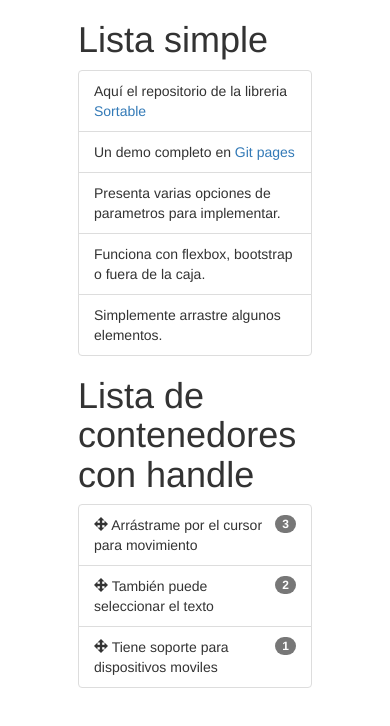
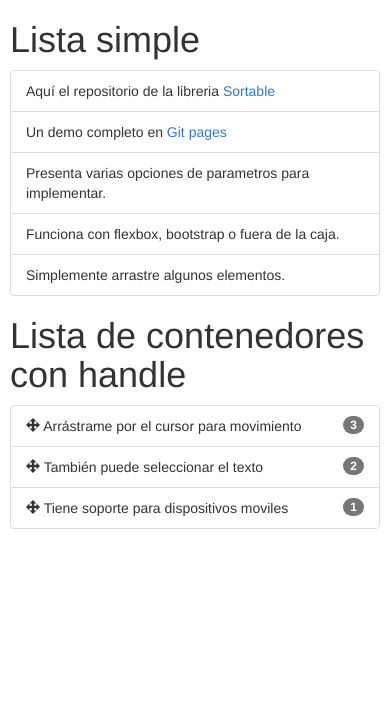
Before and after one commit to ingelectronicadj/educared, a plain HTML site: page demos/dragAndDropJS/index.html in a window 390 px wide. Drawn offline with nearby package versions, Linux system fonts and the light colour scheme.

Commit message:
ajuste a listas para drag&drop

```diff
--- /dev/null
+++ b/demos/dragAndDropJS/css/style.css
@@ -0,0 +1,35 @@
+/* Cambio del modelo de caja para maquetar teniendo
+        en cuenta border y padding dentro del tamaño de elementos */
+
+html {
+    box-sizing: border-box;
+}
+
+*,
+*::after,
+*::before {
+    box-sizing: inherit;
+}
+
+.glyphicon-move {
+    cursor: move;
+    cursor: -webkit-grabbing;
+}
+
+#simpleList .list-group-item,
+.glyphicon-move {
+    cursor: move;
+}
+
+main {
+    margin: 0 10% 0 10%;
+}
+
+
+/****** MEDIA QUERIES PARA CELULARES ******/
+
+@media screen and (max-width:425px) {
+    main {
+        margin: 0 10px 0 10px;
+    }
+}
--- a/demos/dragAndDropJS/index.html
+++ b/demos/dragAndDropJS/index.html
@@ -4,32 +4,8 @@
 <head>
     <meta charset="utf-8">
     <title>Drag & Drop</title>
-    <style>
-        /* Cambio del modelo de caja para maquetar teniendo
-        en cuenta border y padding dentro del tamaño de elementos */
-
-        html {
-            box-sizing: border-box;
-        }
-
-        *,
-        *::after,
-        *::before {
-            box-sizing: inherit;
-        }
-
-        .glyphicon-move {
-            cursor: move;
-            cursor: -webkit-grabbing;
-        }
-
-        main {
-            margin: 0 20% 0 20%;
-        }
-    </style>
-    <!-- minified CSS -->
     <link rel="stylesheet" href="https://maxcdn.bootstrapcdn.com/bootstrap/3.3.1/css/bootstrap.min.css" />
-
+    <link rel="stylesheet" href="./css/style.css">
 </head>
 
 <body>
```
Also changed, not shown: demos/quizlibJS/index.html (+1 -1 lines), demos/quizlibJS/js/simple-quiz.js (+5 -6 lines).
